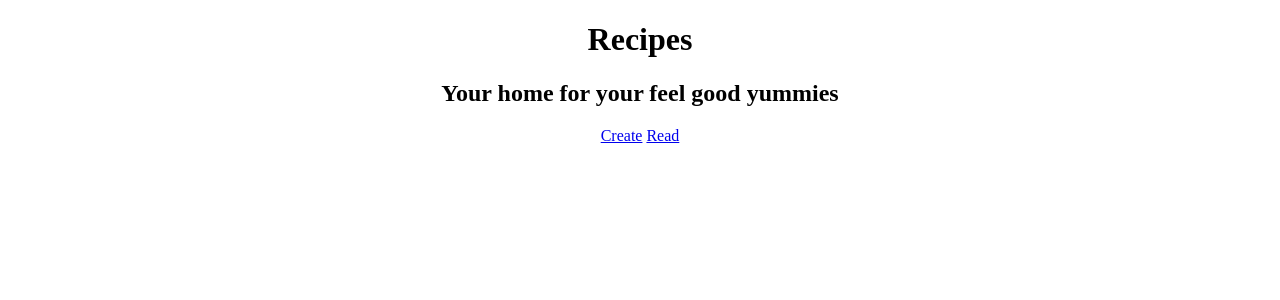
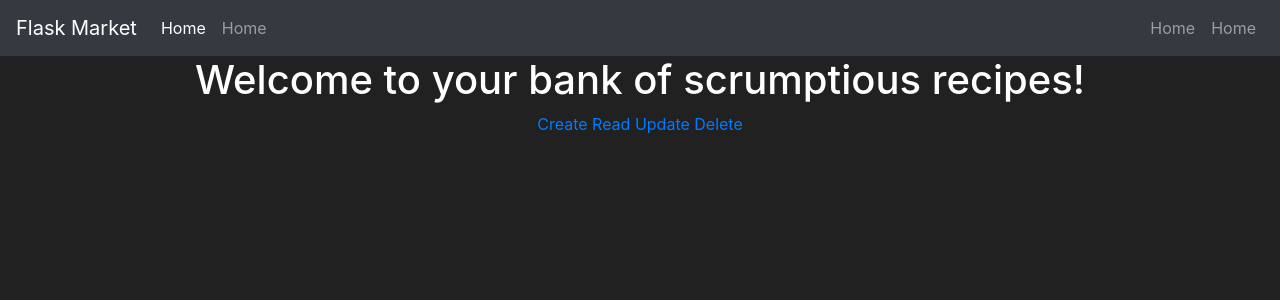
Before and after one commit to jnoori31/QA-Final-Recipe, a Flask app: page / in a window 1280 px wide. Shown: the top 300 px of the page. Run offline with Flask 2, Linux system fonts and the light colour scheme; some libraries are stand-ins or nearby versions.

Commit message:
navbar in base & home basic template created but not finished

```diff
--- a/application/forms.py
+++ b/application/forms.py
@@ -1,5 +1,5 @@
 from flask_wtf import FlaskForm
-from wtforms import StringField, SubmitField, BooleanField, PasswordField,
+from wtforms import StringField, SubmitField, BooleanField, PasswordField
 from wtforms.validators import DataRequired, Length, ValidationError, EqualTo, Email
 from application.models import User
 
@@ -19,7 +19,7 @@ class UpdateForm(FlaskForm):
     cooked = BooleanField('Cooked?')
     submit = SubmitField('Update Recipe')
 
-    class RegisterForm(FlaskForm):
+class RegisterForm(FlaskForm):
     def validate_username(self, username_to_check):
         user = User.query.filter_by(username=username_to_check.data).first()
         if user:
--- a/application/routes.py
+++ b/application/routes.py
@@ -1,13 +1,14 @@
 from flask import Flask
 from application import app, db
 from application.models import User, Recipe
-from flask import render_template, request
+from flask import render_template, request, redirect, url_for
+from application.forms import CreateForm, UpdateForm
 
 #<.....................HOME PAGE.................>
 @app.route('/', methods=['GET'])
 def home_page():
     #return "Hello welcome to your recipe book!"
-    return render_template('base.html')
+    return render_template('home.html')
 
 #<.......................Logic for User Login............................>
 
--- a/application/templates/base.html
+++ b/application/templates/base.html
@@ -1,13 +1,72 @@
-<!DOCTYPE html>
-<html>
-    <head>
-        <title>Recipes</title>
-    </head>
-    <body style="text-align: center">
-        <h1>Recipes</h1>
-        <h2>Your home for your feel good yummies</h2>
-        <span><a href="{{ url_for('create') }}">Create</a></span>
-        <span><a href="{{ url_for('read') }}">Read</a></span>
-        {% block todo %}{% endblock todo %}
-    </body>
+<!doctype html>
+<html lang="en">
+   <head>
+      <!-- Required meta tags -->
+      <meta charset="utf-8">
+      <meta name="viewport" content="width=device-width, initial-scale=1, shrink-to-fit=no">
+      <!-- Bootstrap CSS -->
+      <link rel="stylesheet" href="https://cdn.jsdelivr.net/npm/bootstrap@4.5.3/dist/css/bootstrap.min.css" integrity="sha384-TX8t27EcRE3e/ihU7zmQxVncDAy5uIKz4rEkgIXeMed4M0jlfIDPvg6uqKI2xXr2" crossorigin="anonymous">
+      <title>
+          {% block title %}
+
+          {% endblock %}
+      </title>
+   </head>
+   <body>
+    <nav class="navbar navbar-expand-md navbar-dark bg-dark">
+      <a class="navbar-brand" href="#">Flask Market</a>
+      <button class="navbar-toggler" type="button" data-toggle="collapse" data-target="#navbarNav">
+        <span class="navbar-toggler-icon"></span>
+      </button>
+      <div class="collapse navbar-collapse" id="navbarNav">
+        <ul class="navbar-nav mr-auto">
+            <li class="nav-item active">
+                <a class="nav-link" href="{{ url_for('home_page') }}">Home <span class="sr-only">(current)</span></a>
+            </li>
+            <li class="nav-item">
+                <a class="nav-link" href="{{ url_for('home_page') }}">Home <span class="sr-only">(current)</span></a>
+            </li>
+        </ul>
+        <ul class="navbar-nav">
+            <li class="nav-item">
+                <a class="nav-link" href="{{ url_for('home_page') }}">Home <span class="sr-only">(current)</span></a>
+            </li>
+            <li class="nav-item">
+                <a class="nav-link" href="{{ url_for('home_page') }}">Home <span class="sr-only">(current)</span></a>
+            </li>
+        </ul>
+      </div>
+    </nav>
+      {% with messages = get_flashed_messages(with_categories=true) %}
+        {% if messages %}
+           {% for category, message in messages %}
+              <div class="alert alert-{{ category }}">
+                  <button type="button" class="m1-2 mb-1 close" data-dismiss="alert" aria-label="Close">
+                      <span aria-hidden="true">&times;</span>
+                  </button>
+                  {{ message }}
+              </div>
+           {% endfor %}
+        {% endif %}
+      {% endwith %}
+      {% block content %}
+
+      {% endblock %}
+      <!-- Future Content here -->
+
+
+
+      <!-- Optional JavaScript -->
+      <!-- jQuery first, then Popper.js, then Bootstrap JS -->
+      <script src='https://kit.fontawesome.com/a076d05399.js'></script>
+      <script src="https://code.jquery.com/jquery-3.5.1.slim.min.js" integrity="sha384-DfXdz2htPH0lsSSs5nCTpuj/zy4C+OGpamoFVy38MVBnE+IbbVYUew+OrCXaRkfj" crossorigin="anonymous"></script>
+      <script src="https://cdn.jsdelivr.net/npm/popper.js@1.16.1/dist/umd/popper.min.js" integrity="sha384-9/reFTGAW83EW2RDu2S0VKaIzap3H66lZH81PoYlFhbGU+6BZp6G7niu735Sk7lN" crossorigin="anonymous"></script>
+      <script src="https://stackpath.bootstrapcdn.com/bootstrap/4.5.2/js/bootstrap.min.js" integrity="sha384-B4gt1jrGC7Jh4AgTPSdUtOBvfO8shuf57BaghqFfPlYxofvL8/KUEfYiJOMMV+rV" crossorigin="anonymous"></script>
+   </body>
+   <style>
+      body {
+      background-color: #212121;
+      color: white
+      }
+   </style>
 </html>
--- /dev/null
+++ b/application/templates/home.html
@@ -0,0 +1,10 @@
+{% extends 'base.html' %}
+{% block content %}
+<body style="text-align: center">
+    <h1>Welcome to your bank of scrumptious recipes! </h1>
+    <span><a href="{{ url_for('create') }}">Create</a></span>
+    <span><a href="{{ url_for('read') }}">Read</a></span>
+    <span><a href="{{ url_for('create') }}">Update</a></span>
+    <span><a href="{{ url_for('read') }}">Delete</a></span>
+</body>
+{% endblock content %}
--- a/requirements.txt
+++ b/requirements.txt
@@ -3,3 +3,4 @@ flask_sqlalchemy
 pymysql
 wtforms
 flask_wtf
+#email_validator
```
